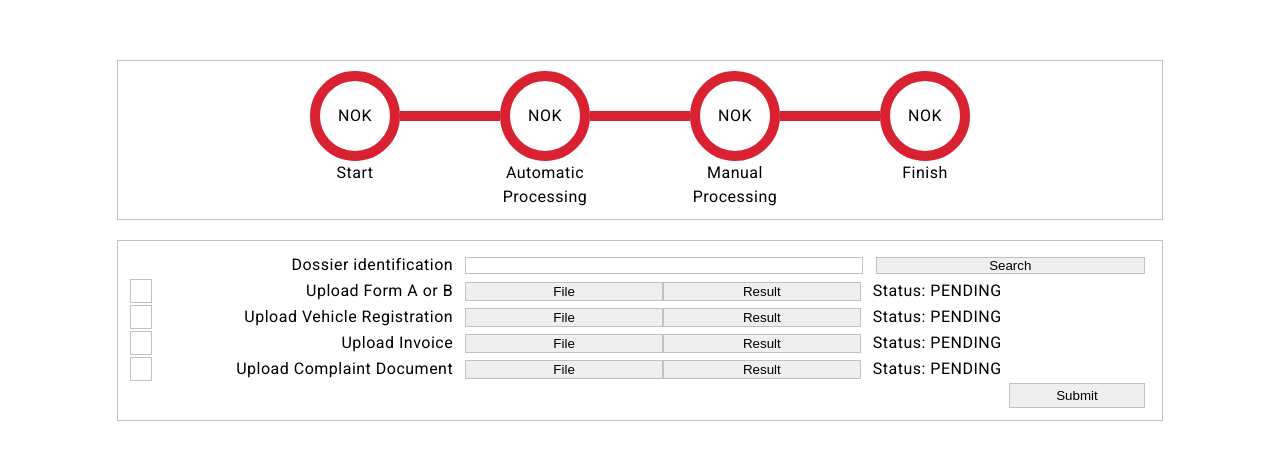
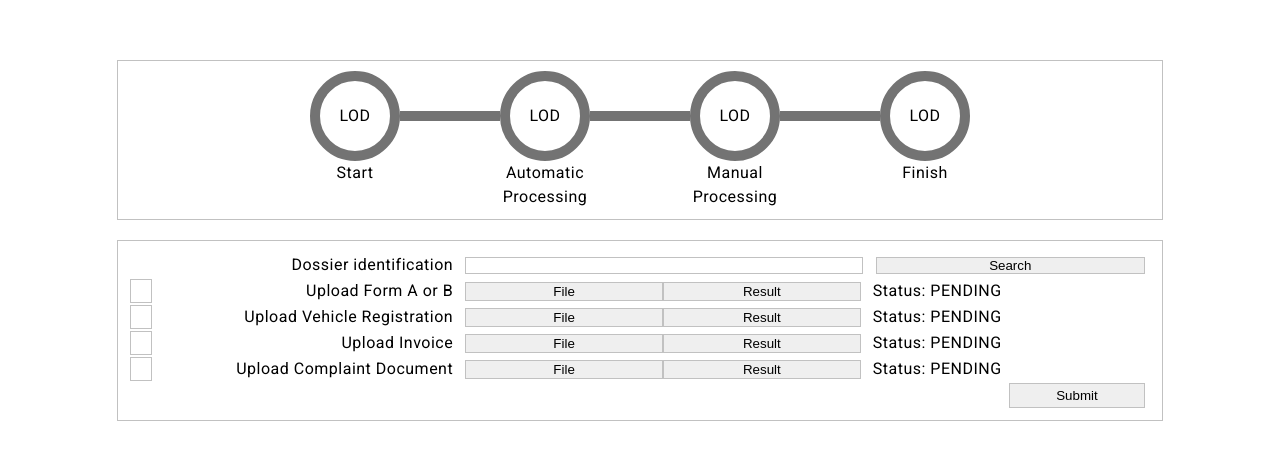
Before and after one commit to PedroBueno-tech/xerox-demo, an Angular app: page / in a window 1280 px wide. Shown: the part 160-620 px from the top of the page. Built offline with nearby package versions, Linux system fonts and the light colour scheme; no server answers.

Commit message:
Minor changes

```diff
--- a/src/app/app.component.ts
+++ b/src/app/app.component.ts
@@ -43,10 +43,10 @@ export class AppComponent implements OnInit {
   sendStatusComplaintDoc: boolean = false;
 
   //div do header
-  start = 'NOK'
-  autoProcessing = 'NOK'
-  manualProcessing = 'NOK'
-  finish = 'NOK'
+  start = 'LOD'
+  autoProcessing = 'LOD'
+  manualProcessing = 'LOD'
+  finish = 'LOD'
 
 
   ngOnInit(): void {
@@ -148,6 +148,10 @@ export class AppComponent implements OnInit {
         }
         if(!foundDossierId){
           this.wasFileSend()
+          this.start = 'LOD'
+          this.autoProcessing = 'LOD'
+          this.manualProcessing = 'LOD'
+          this.finish = 'LOD'
           alert('No dossier found')
           return;
         }
@@ -200,7 +204,7 @@ export class AppComponent implements OnInit {
                   item.status = tempStatus;
                   localStorage.setItem('complaint_document', JSON.stringify(item))
                 }
-                if(item.code == null && item.step == "TYPIFY_AUTO"){
+                if(item.code == null){
                   item.status = tempStatus;
                   localStorage.setItem('ghostDoc', JSON.stringify(item))
                 }
@@ -275,22 +279,22 @@ export class AppComponent implements OnInit {
   }
 
   header(){
-    let forma = localStorage.getItem('forma')
-    let vehicle_registration = localStorage.getItem('vehicle_registration')
-    let invoice = localStorage.getItem('invoice')
-    let complaint_document = localStorage.getItem('complaint_document')
-
-    if(forma == null || vehicle_registration == null || invoice == null || complaint_document == null){
+    //Se você quiser obrigar todos os doctypes estarem enviados para mudar as cores basta descomentar esse codigo abaixo
+    /*if(forma == null || vehicle_registration == null || invoice == null || complaint_document == null){
       this.start = 'OK'
       this.autoProcessing = 'LOD'
       this.manualProcessing = 'LOD'
       this.finish = 'LOD'
       return;
-    }
+    }*/
     if(this.headerDoctype('forma')){
+
       if(this.headerDoctype('vehicle_registration')){
+
         if(this.headerDoctype('invoice')){
+
           if(this.headerDoctype('complaint_document')){
+
             this.headerDoctype('ghostDoc')
           }
         }
@@ -303,6 +307,7 @@ export class AppComponent implements OnInit {
     if(localDocType) {
       let doctypeExist = JSON.parse(localDocType)
       if(doctypeExist.id){
+
         if((doctypeExist.step == 'VALIDATION_MANUAL' || doctypeExist.step == 'COMPLEMENTATION_MANUAL' || doctypeExist.step == 'TIPIFY_MANUAL') && doctypeExist.status == 'ERROR'){
           this.start = 'OK'
           this.autoProcessing = 'OK'
```
